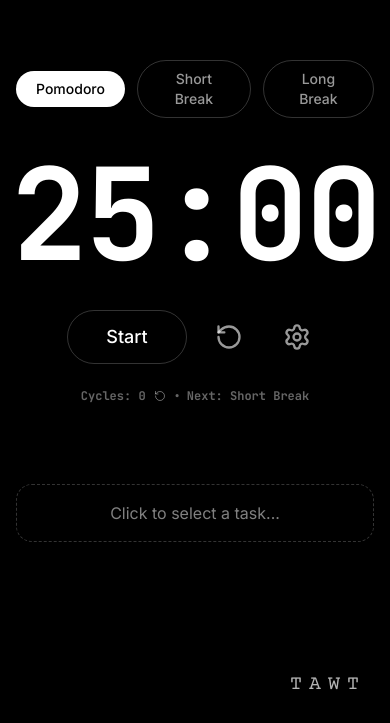
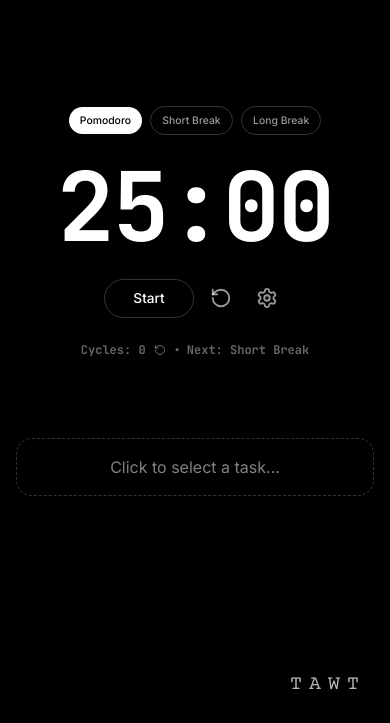
Before and after one commit to mahinite/Tawt, a React (Vite) app: page / in a window 390 px wide. Shown: the part 121-844 px from the top of the page. Built offline with nearby package versions, Linux system fonts and the light colour scheme.

Commit message:
implemented partial ui scale across devices

```diff
--- a/src/components/timer/ModeSelector.tsx
+++ b/src/components/timer/ModeSelector.tsx
@@ -14,12 +14,12 @@ export function ModeSelector({ activeMode, onModeChange }: ModeSelectorProps) {
   ];
 
   return (
-    <div className="flex items-center gap-3">
+    <div className="flex items-center justify-center gap-2 flex-nowrap overflow-x-auto">
       {modes.map((mode) => (
         <button
           key={mode.id}
           onClick={() => onModeChange(mode.id)}
-          className={`px-5 py-2 rounded-full text-sm font-medium transition-colors ${
+          className={`px-[clamp(0.7rem,1.2vw,1rem)] py-[clamp(0.35rem,0.8vw,0.6rem)] text-[clamp(0.65rem,1.17vw,0.9rem)] rounded-full font-medium transition-colors ${
             activeMode === mode.id
               ? 'bg-white text-black'
               : 'bg-transparent text-white/60 hover:text-white border border-white/20 hover:border-white/40'
--- a/src/components/timer/TimerControls.tsx
+++ b/src/components/timer/TimerControls.tsx
@@ -10,28 +10,28 @@ interface TimerControlsProps {
 
 export function TimerControls({ isRunning, onToggle, onReset, onSettings }: TimerControlsProps) {
   return (
-    <div className="flex items-center gap-4">
+    <div className="flex items-center justify-center gap-2 sm:gap-4 flex-nowrap overflow-x-auto">
       <button
         onClick={onToggle}
-        className="px-8 py-3 rounded-full border border-white/20 hover:border-white/40 hover:bg-white/10 transition-all text-lg font-medium text-white min-w-[120px]"
+        className="px-[clamp(1.2rem,2.5vw,2rem)] py-[clamp(0.5rem,1.2vw,0.9rem)] text-[clamp(0.85rem,1.5vw,1.1rem)] rounded-full border border-white/20 hover:border-white/40 hover:bg-white/10 transition-all font-medium text-white min-w-[90px] sm:min-w-[120px]"
       >
         {isRunning ? 'Pause' : 'Start'}
       </button>
 
       <button
         onClick={onReset}
-        className="p-3 rounded-full hover:bg-white/10 transition-colors text-white/60 hover:text-white"
+        className="p-2 sm:p-3 rounded-full hover:bg-white/10 transition-colors text-white/60 hover:text-white"
         aria-label="Reset Timer"
       >
-        <RotateCcw size={28} />
+        <RotateCcw size={22} />
       </button>
 
       <button
         onClick={onSettings}
-        className="p-3 rounded-full hover:bg-white/10 transition-colors text-white/60 hover:text-white"
+        className="p-2 sm:p-3 rounded-full hover:bg-white/10 transition-colors text-white/60 hover:text-white"
         aria-label="Settings"
       >
-        <SettingsIcon size={28} />
+        <SettingsIcon size={22} />
       </button>
     </div>
   );
--- a/src/components/timer/TimerDisplay.tsx
+++ b/src/components/timer/TimerDisplay.tsx
@@ -6,7 +6,7 @@ interface TimerDisplayProps {
 
 export function TimerDisplay({ time }: TimerDisplayProps) {
   return (
-    <div className="text-[8rem] md:text-[12rem] font-bold tracking-tight my-8 font-mono leading-none select-none">
+    <div className="text-[clamp(6rem,12vw,9rem)] font-bold tracking-tight my-6 font-mono leading-none select-none">
       {time}
     </div>
   );
```
